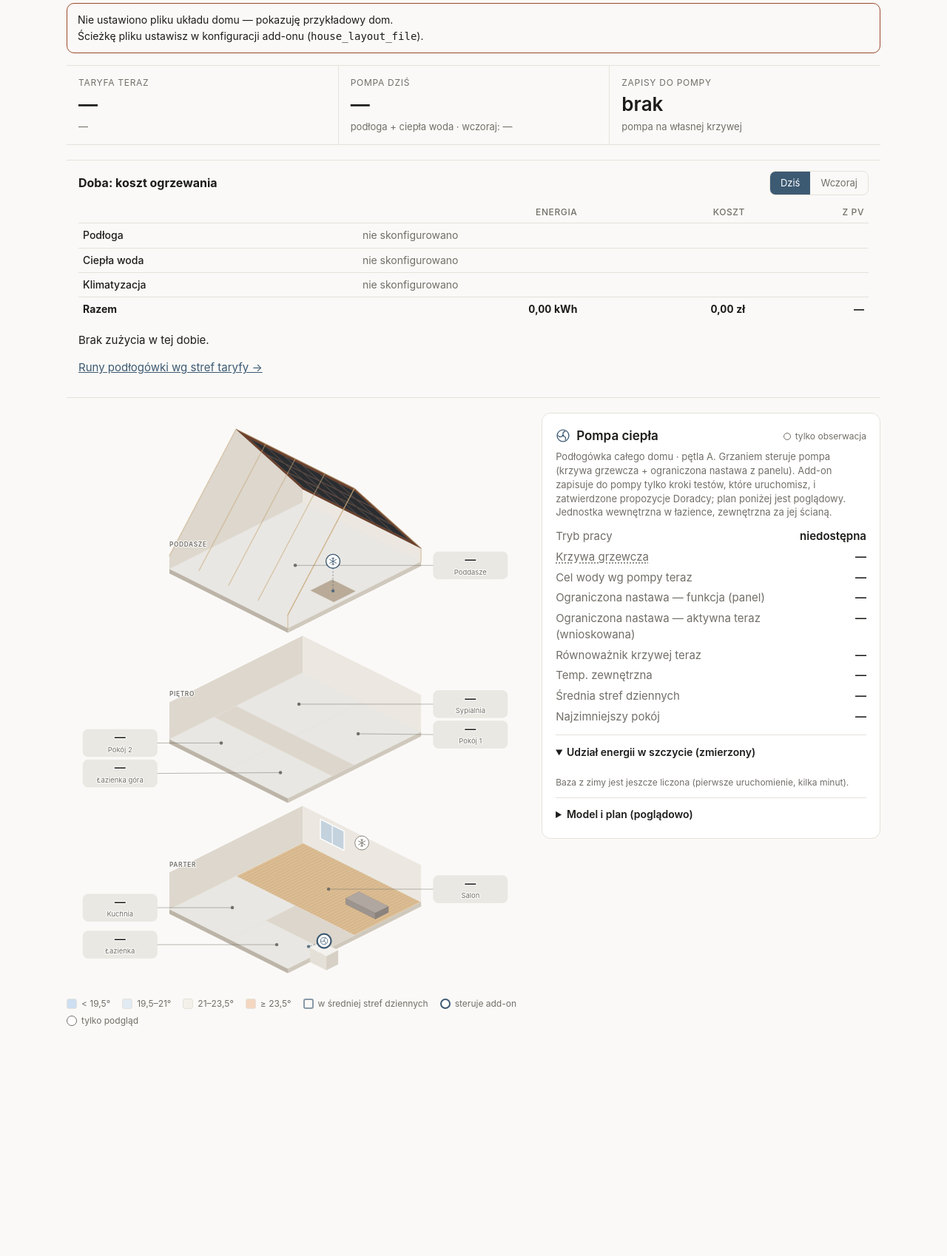
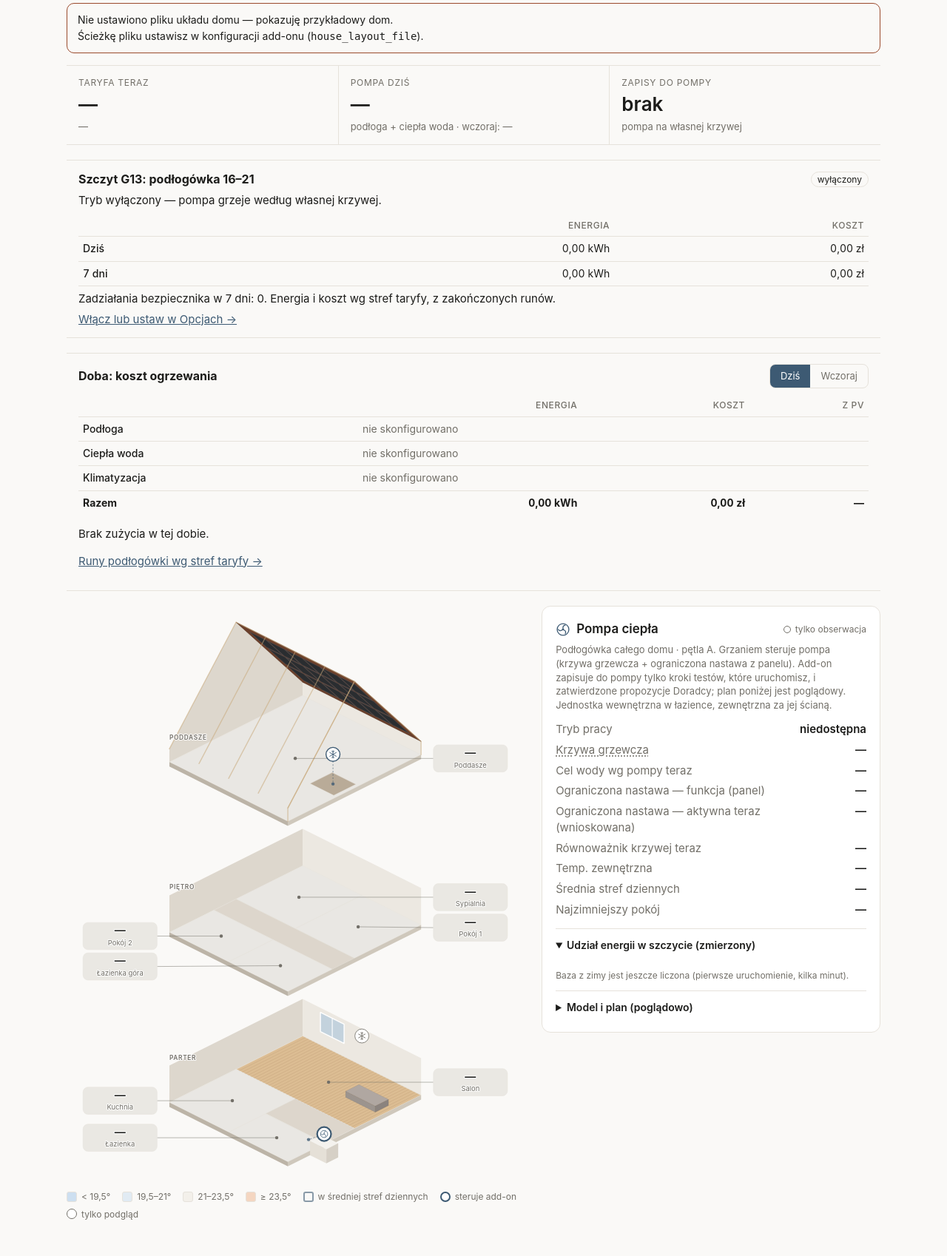
Before and after one commit to miczu71/heiko-predictive-control, a Flask app: page / in a window 1280 px wide. Shown: the part 117-1815 px from the top of the page at 74% size. Before the commit the page ends 1504 px from the top, so only its background shows below. Run offline with Flask 3, Linux system fonts and the light colour scheme; data comes from the database, SQL or seed files in the repository; data that the repository does not hold is empty.

Commit message:
feat(E4): UI trybu Szczyt G13 — kafel na Pulpicie, opcje, odznaka testu Bezwładność
- g13_view.py + GET /api/g13: stan trybu, następna zmiana (13/16/21), energia i koszt podłogówki w strefie
  evening_peak (dziś i 7 dni z dziennika runów), zadziałania bezpiecznika z 7 dni
- g13_exec: historia zadziałań bezpiecznika (st["trips"], ostatnie 30 dób)
- Opcje: fieldset Szczyt G13 (przełącznik, próg pokoi, przesunięcia 13–16 i 16–21)
- Zakładka Testy: odznaka „model zidentyfikowany / niezidentyfikowany” dla Bezwładności
- 783 passed (775 + 8)

Co-Authored-By: Claude Sonnet 5.5 <noreply@anthropic.com>
Claude-Session: https://claude.ai/code/session_015RffJzkRhPNY7hFUtxw1Af

```diff
--- a/heiko_predictive_control/heiko_predictive_control/g13_exec.py
+++ b/heiko_predictive_control/heiko_predictive_control/g13_exec.py
@@ -169,6 +169,7 @@ def _run(conn, settings, now, get_numeric, writer, notify, is_workday) -> dict |
         st["last"] = {"ts": now.isoformat(timespec="seconds"), "reason": decision.reason, "target": decision.target}
 
     if decision.event == "bezpiecznik":
+        st["trips"] = [*(st.get("trips") or [])[-29:], today]          # historia do kafla na pulpicie
         experiments._notify(settings, f"Tryb Szczyt G13: pokój poniżej {cfg.min_room_c:g} °C przez 15 min — wracam do "
                                       "bazowego do 21:00.", notify, TITLE)
     wrote = None
--- /dev/null
+++ b/heiko_predictive_control/heiko_predictive_control/g13_view.py
@@ -0,0 +1,64 @@
+"""Tryb „Szczyt G13” — widok dla pulpitu (E4), tylko odczyt: stan trybu, następna zmiana, energia i koszt
+podłogówki w strefie `evening_peak` (dziś i 7 dni, z dziennika runów) oraz zadziałania bezpiecznika."""
+from __future__ import annotations
+
+from datetime import date, datetime, timedelta
+
+from . import db as dbm
+from . import g13_exec, g13_peak, heating_runs, tariff_feed
+from .summaries import day_bounds
+
+PEAK_ZONE = "evening_peak"
+WEEK_DAYS = 7
+STATUS_LABELS = {"off": "wyłączony", "suspended": "wstrzymany do jutra", "tripped": "bezpiecznik — bazowe do 21:00",
+                 "active": "włączony"}
+
+
+def _zone_energy(conn, settings: dict, first: date, last: date) -> dict:
+    tz_name = settings.get("timezone") or "Europe/Warsaw"
+    start, _ = day_bounds(first, tz_name)
+    _, end = day_bounds(last, tz_name)
+    kwh = pln = 0.0
+    for run in heating_runs.load_range(conn, start, end):
+        zone = (run.get("zones") or {}).get(PEAK_ZONE)
+        if zone:
+            kwh += zone.get("kwh") or 0.0
+            pln += zone.get("pln") or 0.0
+    return {"kwh": round(kwh, 2), "pln": round(pln, 2)}
+
+
+def _next_change(now: datetime, workday: bool | None, cfg: g13_peak.Config) -> dict | None:
+    """Najbliższa zmiana dziś (13/16/21) z docelowym przesunięciem względem bazowego; poza dniem roboczym brak."""
+    if not workday:
+        return None
+    steps = ((g13_peak.PREHEAT_FROM_H, f"{cfg.preheat_shift:+g}"), (g13_peak.PEAK_FROM_H, f"{cfg.peak_shift:+g}"),
+             (g13_peak.WINDOW_END_H, "powrót do bazowego"))
+    for hour, value in steps:
+        if now.hour < hour:
+            return {"at": f"{hour:02d}:00", "value": value}
+    return None
+
+
+def build(conn, settings: dict, now: datetime, is_workday) -> dict:
+    today = now.date()
+    st = dbm.get_setting(conn, g13_exec.STATE_KEY) or {}
+    enabled = bool(settings.get("g13_peak_enabled", False))
+    if not enabled:
+        status = "off"
+    elif st.get("suspended_day") == today.isoformat():
+        status = "suspended"
+    elif st.get("tripped") and st.get("day") == today.isoformat():
+        status = "tripped"
+    else:
+        status = "active"
+    feed = tariff_feed.for_settings(conn, settings, is_workday)
+    workday = g13_peak.workday_from_feed(feed, today, now)
+    week_from = (today - timedelta(days=WEEK_DAYS - 1)).isoformat()
+    return {
+        "enabled": enabled, "status": status, "status_label": STATUS_LABELS[status],
+        "workday": workday,
+        "next": _next_change(now, workday, g13_exec._config(settings)) if status == "active" else None,
+        "today": _zone_energy(conn, settings, today, today),
+        "week": _zone_energy(conn, settings, today - timedelta(days=WEEK_DAYS - 1), today),
+        "trips_7d": sum(1 for d in st.get("trips") or [] if d >= week_from),
+    }
--- a/heiko_predictive_control/heiko_predictive_control/static/app.css
+++ b/heiko_predictive_control/heiko_predictive_control/static/app.css
@@ -395,6 +395,7 @@ img { max-width: 100%; }
 .badge.kind-eksperyment, .badge.kind-test { border-color: #c9821e; }
 .badge.kind-alert { border-color: #b3372f; }
 .badge.ok { border-color: #3f8a4f; }
+.badge.warn { border-color: #c9821e; }
 .badge.conf-niska { color: #b3372f; }
 .room-picks { display: flex; flex-wrap: wrap; gap: 8px 16px; margin: 8px 0; }
 .room-pick { display: flex; align-items: center; gap: 6px; }
@@ -523,6 +524,7 @@ img { max-width: 100%; }
 .hd-body { padding: 0 12px 10px; }
 .heat-summary .stat-strip { margin-bottom: 8px; }
 .day-tile a { color: var(--accent); }
+.g13-tile .sub { margin: 6px 0 0; }
 
 /* Zakładka „Koszty” */
 .k-controls { display: flex; flex-wrap: wrap; gap: 8px 20px; align-items: flex-end; margin: 8px 0; }
--- /dev/null
+++ b/heiko_predictive_control/heiko_predictive_control/static/g13.js
@@ -0,0 +1,41 @@
+// Kafel „Szczyt G13” na pulpicie: stan trybu, następna zmiana, energia i koszt podłogówki w strefie szczytu (GET /api/g13).
+(() => {
+const body = document.getElementById("g13-body");
+const badge = document.getElementById("g13-badge");
+if (!body || !badge) return;
+const esc = HPC.esc, nf = HPC.nf;
+const BADGE = { off: "", suspended: "warn", tripped: "warn", active: "ok" };
+
+function row(label, d) {
+  return `<tr><th scope="row">${esc(label)}</th><td>${nf(d.kwh)} kWh</td><td>${nf(d.pln)} zł</td></tr>`;
+}
+
+function nextLine(d) {
+  if (d.status === "off") return "Tryb wyłączony — pompa grzeje według własnej krzywej.";
+  if (d.status === "suspended") return "Wstrzymany do jutra (ręczna zmiana przesunięcia albo odrzucony zapis).";
+  if (d.status === "tripped") return "Bezpiecznik: pokój był za zimny, przesunięcie wróciło do bazowego do 21:00.";
+  if (d.workday === null) return "Brak harmonogramu taryfy — tryb nic nie zmienia.";
+  if (!d.workday) return "Dzień wolny — bez zmian przesunięcia.";
+  return d.next ? `Następna zmiana ${esc(d.next.at)} → ${esc(String(d.next.value).replace("-", "\u2212"))}` : "Dziś bez kolejnych zmian.";
+}
+
+function render(d) {
+  badge.textContent = d.status_label;
+  badge.className = "badge" + (BADGE[d.status] ? " " + BADGE[d.status] : "");
+  body.innerHTML = `<p class="sub">${nextLine(d)}</p>
+    <table class="day-table"><thead><tr><th></th><th>Energia</th><th>Koszt</th></tr></thead>
+    <tbody>${row("Dziś", d.today)}${row("7 dni", d.week)}</tbody></table>
+    <p class="sub">Zadziałania bezpiecznika w 7 dni: ${d.trips_7d}. Energia i koszt wg stref taryfy, z zakończonych runów.</p>`;
+}
+
+async function load() {
+  try { render(await HPC.getJSON("/api/g13")); }
+  catch (e) {
+    console.error(e);
+    badge.textContent = "błąd";
+    body.innerHTML = `<p class="notice-inline">Nie udało się wczytać stanu trybu Szczyt G13.</p>`;
+  }
+}
+load();
+setInterval(() => { if (!document.hidden) load(); }, 300000);
+})();
--- a/heiko_predictive_control/heiko_predictive_control/static/tests.js
+++ b/heiko_predictive_control/heiko_predictive_control/static/tests.js
@@ -46,7 +46,7 @@ function renderKinds() {
     <details><summary>Kiedy test się przerwie</summary><ul class="effects">${(k.abort_conditions || data.abort_conditions).map(c => `<li>${esc(c)}</li>`).join("")}</ul></details>`;
     return `<div class="lens-col"><article class="proposal test-kind${p ? " passed" : ""}" data-kind="${esc(k.key)}">
     <h3>${esc(k.title)}</h3>
-    ${p ? `<p><span class="badge ok">wykonany ${when(p.ended)} · ${p.verdict ? `werdykt ${esc(p.verdict)} · ` : ""}zapisy ${p.confirmed}/${p.writes} potwierdzone</span></p>
+    ${p ? `<p><span class="badge ok">wykonany ${when(p.ended)} · ${p.verdict ? `werdykt ${esc(p.verdict)} · ` : ""}${k.key === "bezwladnosc" ? (p.identified ? "model zidentyfikowany · " : "model niezidentyfikowany · ") : ""}zapisy ${p.confirmed}/${p.writes} potwierdzone</span></p>
     <details><summary>Szczegóły</summary>${body}</details>` : body}
     <div class="actions">${k.blocked
       ? `<button type="button" disabled>${label}</button><span class="blocked">${esc(k.blocked)}</span>`
--- a/heiko_predictive_control/heiko_predictive_control/templates/dashboard.html
+++ b/heiko_predictive_control/heiko_predictive_control/templates/dashboard.html
@@ -28,6 +28,15 @@
     <span class="stat-sub">pompa na własnej krzywej{% if writes.pending %} · <a href="{{ base }}/advisor">propozycje Doradcy: {{ writes.pending }}</a>{% endif %}</span>
     {% endif %}
   </div>
+</section>
+
+<section class="day-tile g13-tile" id="g13-tile" aria-labelledby="g13-title">
+  <div class="day-head">
+    <h2 id="g13-title">Szczyt G13: podłogówka 16–21</h2>
+    <span class="badge" id="g13-badge">ładowanie…</span>
+  </div>
+  <div id="g13-body" class="day-body" aria-live="polite"></div>
+  <p class="sub"><a href="{{ base }}/options">Włącz lub ustaw w Opcjach →</a></p>
 </section>
 
 <section class="day-tile" id="day-tile" aria-labelledby="day-title">
@@ -63,4 +72,5 @@
 {% block scripts %}
 <script src="{{ base }}/static/dashboard.js?v={{ version }}"></script>
 <script src="{{ base }}/static/day.js?v={{ version }}"></script>
+<script src="{{ base }}/static/g13.js?v={{ version }}"></script>
 {% endblock %}
--- a/heiko_predictive_control/heiko_predictive_control/web.py
+++ b/heiko_predictive_control/heiko_predictive_control/web.py
@@ -14,7 +14,7 @@ from flask import Flask, jsonify, render_template, request
 
 from . import (__version__, advisor, analysis, attic, attic_runs, catalog, comfort, costs, day_summary, dhw_cycles, dhw_model, experiments, floor_learn,
                ha_client, heating_runs, layout, live, rooms, stats, tariff_feed, telemetry)
-from . import floor_model, kpi
+from . import floor_model, g13_view, kpi
 from . import db as dbm
 from .tariff import default_is_workday
 
@@ -167,6 +167,17 @@ def create_app(db_path: str,
             attic_room=attic_room, attic_eq=attic_eq, pump_eq=pump_eq,
             live=live_data(settings),
         )
+
+    @app.get("/api/g13")
+    def api_g13():
+        """Kafel „Szczyt G13” na pulpicie (E4): stan trybu, następna zmiana, energia strefy szczytu, bezpiecznik."""
+        settings = get_settings()
+        now = datetime.now(ZoneInfo(settings.get("timezone") or "Europe/Warsaw")).replace(tzinfo=None)
+        conn = db_conn()
+        try:
+            return jsonify(g13_view.build(conn, settings, now, is_workday))
+        finally:
+            conn.close()
 
     @app.get("/api/live")
     def api_live():
```
Also changed, not shown: heiko_predictive_control/heiko_predictive_control/templates/options.html (+19 -0 lines), heiko_predictive_control/tests/test_g13_exec.py (+1 -0 lines), heiko_predictive_control/tests/test_g13_view.py (added, +68 -0 lines), heiko_predictive_control/tests/test_web.py (+13 -0 lines).
